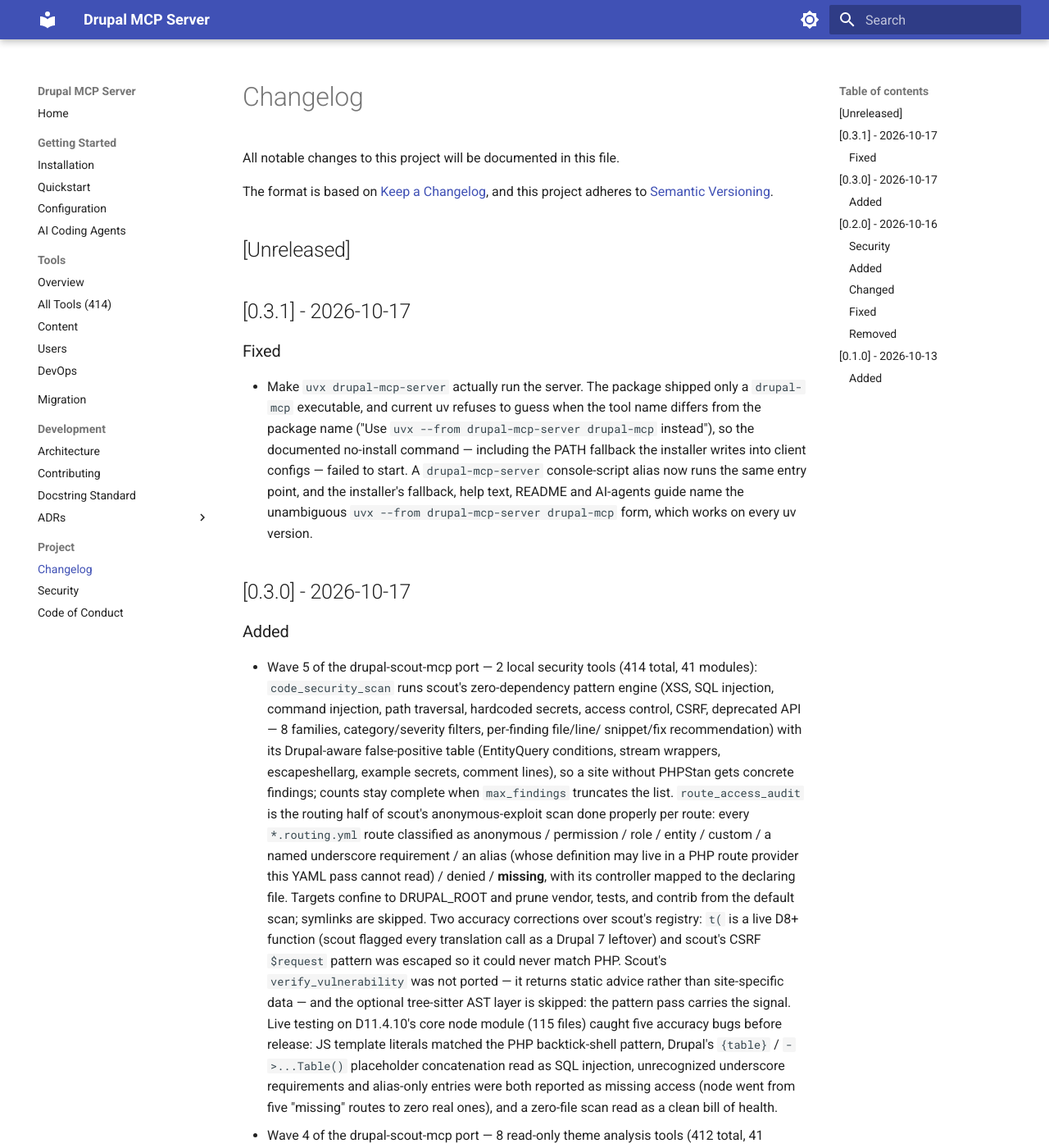
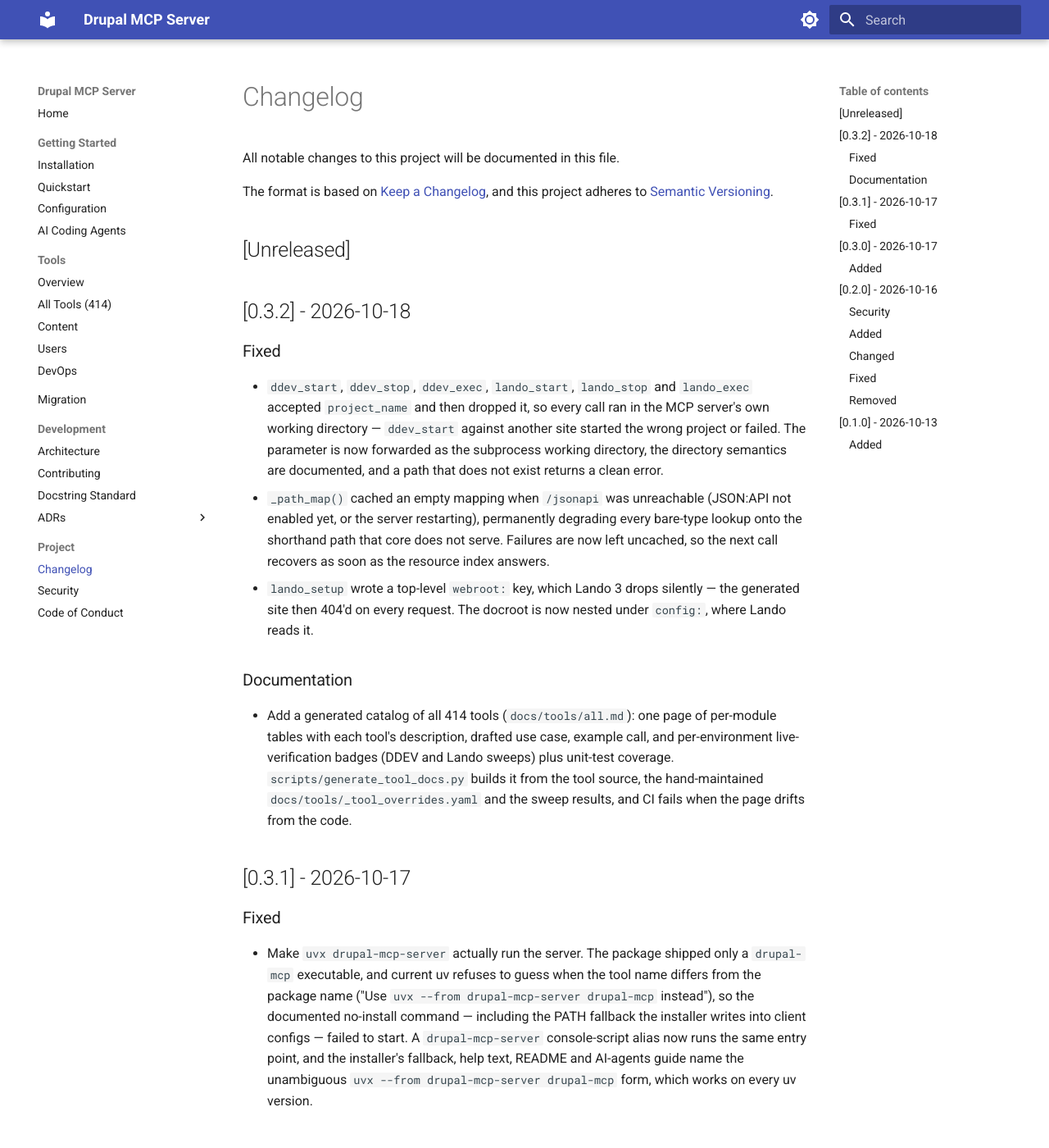
Before and after one commit to vloganathane/drupal-mcp-server, an MkDocs documentation site: the page built from docs/CHANGELOG.md, in a window 1280 px wide and 1400 px high. Shown: the whole window at 82% size. Built offline with MkDocs 1.6.1 and Material for MkDocs 9.7.7, drawn with Linux system fonts in a browser that asks for light colours.

Commit message:
chore: bump version to 0.3.2, promote fixes out of Unreleased

```diff
--- a/docs/CHANGELOG.md
+++ b/docs/CHANGELOG.md
@@ -6,6 +6,36 @@
 and this project adheres to [Semantic Versioning](https://semver.org/spec/v2.0.0.html).
 
 ## [Unreleased]
+
+## [0.3.2] - 2026-10-18
+
+### Fixed
+
+- `ddev_start`, `ddev_stop`, `ddev_exec`, `lando_start`, `lando_stop`
+  and `lando_exec` accepted `project_name` and then dropped it, so every
+  call ran in the MCP server's own working directory — `ddev_start`
+  against another site started the wrong project or failed. The
+  parameter is now forwarded as the subprocess working directory, the
+  directory semantics are documented, and a path that does not exist
+  returns a clean error.
+- `_path_map()` cached an empty mapping when `/jsonapi` was unreachable
+  (JSON:API not enabled yet, or the server restarting), permanently
+  degrading every bare-type lookup onto the shorthand path that core
+  does not serve. Failures are now left uncached, so the next call
+  recovers as soon as the resource index answers.
+- `lando_setup` wrote a top-level `webroot:` key, which Lando 3 drops
+  silently — the generated site then 404'd on every request. The
+  docroot is now nested under `config:`, where Lando reads it.
+
+### Documentation
+
+- Add a generated catalog of all 414 tools (`docs/tools/all.md`): one
+  page of per-module tables with each tool's description, drafted use
+  case, example call, and per-environment live-verification badges
+  (DDEV and Lando sweeps) plus unit-test coverage.
+  `scripts/generate_tool_docs.py` builds it from the tool source, the
+  hand-maintained `docs/tools/_tool_overrides.yaml` and the sweep
+  results, and CI fails when the page drifts from the code.
 
 ## [0.3.1] - 2026-10-17
 
--- a/pyproject.toml
+++ b/pyproject.toml
@@ -1,6 +1,6 @@
 [project]
 name = "drupal-mcp-server"
-version = "0.3.1"
+version = "0.3.2"
 description = "MCP server for Drupal operations - JSON:API, GraphQL, Drush, AI-powered migration"
 readme = "README.md"
 license = {text = "MIT"}
--- a/src/drupal_mcp_server/__init__.py
+++ b/src/drupal_mcp_server/__init__.py
@@ -1,3 +1,3 @@
 """Drupal MCP Server - Model Context Protocol server for Drupal."""
 
-__version__ = "0.3.1"
+__version__ = "0.3.2"
```
